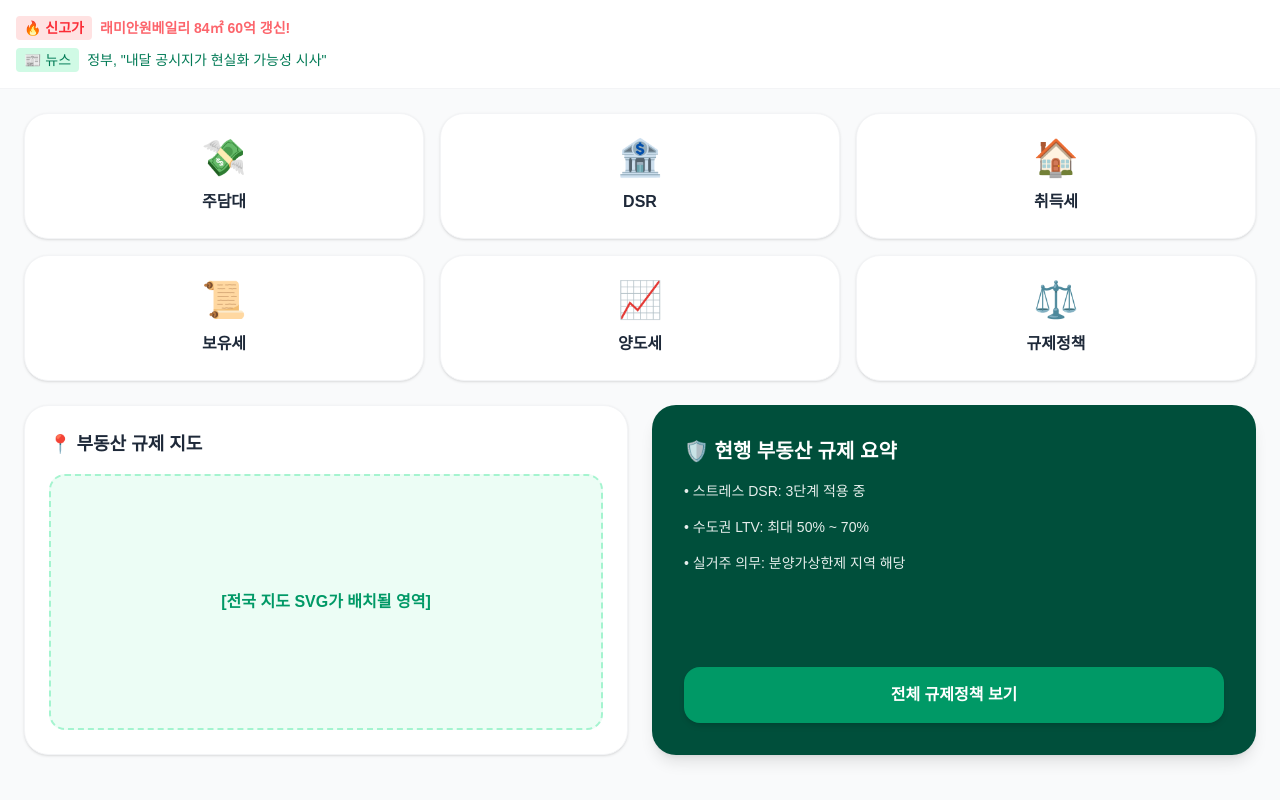
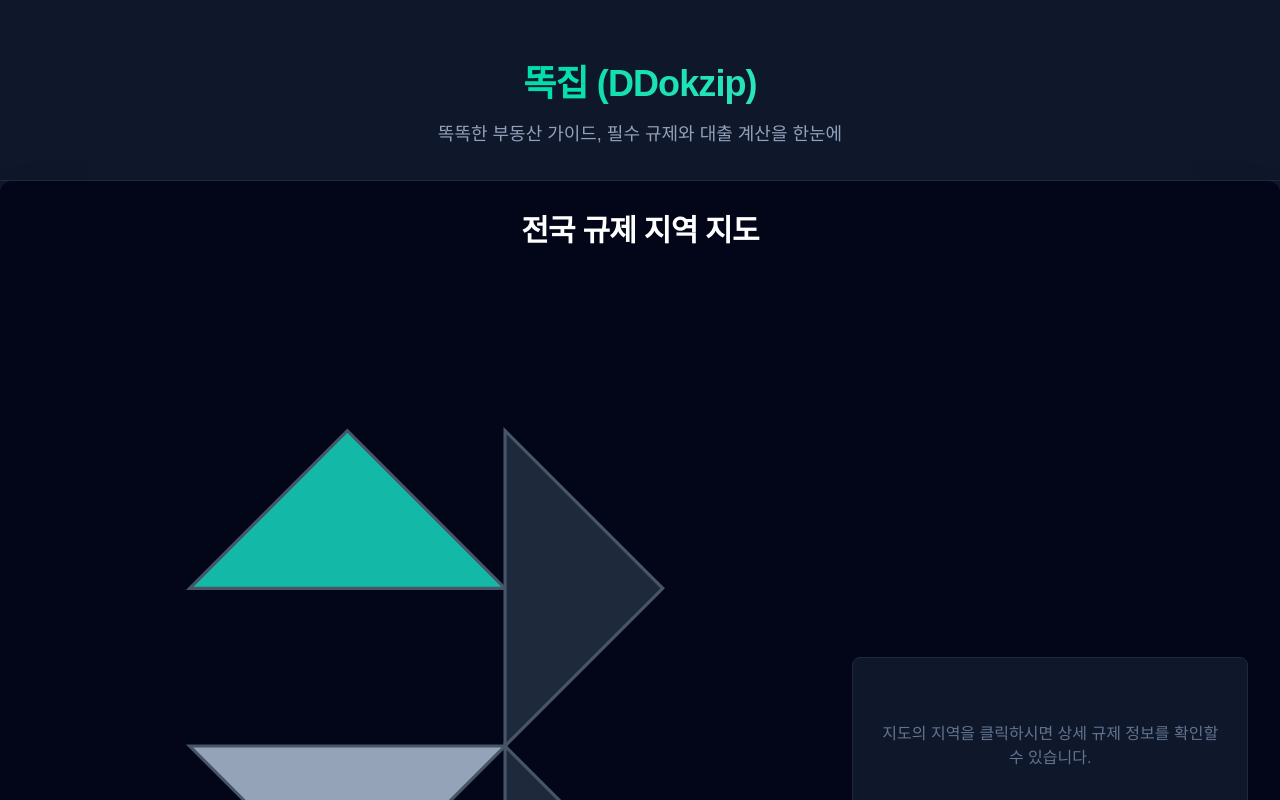
Before and after one commit to yongheon-cpf20d/Smart-zip, a Next.js app: page / in a window 1280 px wide. Shown: the top 800 px of the page. Built offline with nearby package versions, Linux system fonts and the light colour scheme.

Commit message:
Map update

```diff
--- a/app/page.tsx
+++ b/app/page.tsx
@@ -1,66 +1,22 @@
-import Link from 'next/link';
-import React from 'react';
+import RegulationMap from "../components/RegulationMap";
 
 export default function Home() {
   return (
-    <main className="min-h-screen bg-gray-50 pb-20">
+    <main className="min-h-screen bg-slate-900 text-white">
+      {/* 1. 기존에 만들어 두었던 똑집 메인 헤더 영역 */}
+      <div className="max-w-4xl mx-auto pt-16 pb-8 px-4 text-center space-y-4">
+        <h1 className="text-4xl font-extrabold tracking-tight bg-gradient-to-r from-emerald-400 to-teal-300 bg-clip-text text-transparent">
+          똑집 (DDokzip)
+        </h1>
+        <p className="text-slate-400 text-lg">
+          똑똑한 부동산 가이드, 필수 규제와 대출 계산을 한눈에
+        </p>
+      </div>
 
-      {/* 1. 상단 롤링 배너 (신고가 & 뉴스) */}
-      <header className="bg-white border-b border-gray-100 p-4 space-y-2 sticky top-0 z-10">
-        <div className="flex items-center gap-2 text-red-500 font-bold text-sm">
-          <span className="bg-red-100 px-2 py-0.5 rounded">🔥 신고가</span>
-          <span className="animate-pulse">래미안원베일리 84㎡ 60억 갱신!</span>
-        </div>
-        <div className="flex items-center gap-2 text-emerald-700 font-medium text-sm">
-          <span className="bg-emerald-100 px-2 py-0.5 rounded">📰 뉴스</span>
-          <span>정부, "내달 공시지가 현실화 가능성 시사"</span>
-        </div>
-      </header>
-
-     {/* 2. 핵심 6대 메뉴 (조약돌 카드) */}
-      <section className="p-6 grid grid-cols-2 md:grid-cols-3 gap-4">
-        {[
-          { title: "주담대", icon: "💸", path: "/loan" },
-          { title: "DSR", icon: "🏦", path: "/dsr" },
-          { title: "취득세", icon: "🏠", path: "/tax-acq" },
-          { title: "보유세", icon: "📜", path: "/tax-hold" },
-          { title: "양도세", icon: "📈", path: "/tax-sell" },
-          { title: "규제정책", icon: "⚖️", path: "/regulation" }
-        ].map((item) => (
-          <Link href={item.path} key={item.title}>
-            <div className="p-6 bg-white rounded-3xl shadow-sm border border-gray-100 hover:shadow-lg hover:-translate-y-1 transition-all cursor-pointer text-center block h-full">
-              <div className="text-4xl mb-3">{item.icon}</div>
-              <div className="font-extrabold text-gray-800">{item.title}</div>
-            </div>
-          </Link>
-        ))}
-      </section>
-
-      {/* 3. 규제 지도 및 규제 요약 섹션 */}
-      <section className="px-6 grid grid-cols-1 md:grid-cols-2 gap-6">
-        {/* 규제 지도 영역 */}
-        <div className="bg-white p-6 rounded-3xl shadow-sm border border-gray-100">
-          <h3 className="font-bold text-lg mb-4 text-gray-800">📍 부동산 규제 지도</h3>
-          <div className="w-full h-64 bg-emerald-50 rounded-2xl flex items-center justify-center text-emerald-600 font-bold border-2 border-dashed border-emerald-200">
-            [전국 지도 SVG가 배치될 영역]
-          </div>
-        </div>
-
-        {/* 규제 요약 박스 */}
-        <div className="bg-emerald-900 p-8 rounded-3xl text-white shadow-lg flex flex-col justify-between">
-          <div>
-            <h3 className="font-bold text-xl mb-4">🛡️ 현행 부동산 규제 요약</h3>
-            <div className="space-y-4 text-sm opacity-90">
-              <p>• 스트레스 DSR: 3단계 적용 중</p>
-              <p>• 수도권 LTV: 최대 50% ~ 70%</p>
-              <p>• 실거주 의무: 분양가상한제 지역 해당</p>
-            </div>
-          </div>
-          <button className="mt-8 w-full py-4 bg-emerald-600 rounded-2xl font-bold hover:bg-emerald-500 transition shadow-md">
-            전체 규제정책 보기
-          </button>
-        </div>
-      </section>
+      {/* 2. 새롭게 추가되는 전국 규제 지역 지도 영역 */}
+      <div className="border-t border-slate-800">
+        <RegulationMap />
+      </div>
     </main>
   );
 }
--- /dev/null
+++ b/components/RegulationMap.tsx
@@ -0,0 +1,66 @@
+"use client";
+
+import { useState } from 'react';
+import { motion } from 'framer-motion';
+
+// --- 주요 5개 지역 예시 데이터 (가벼운 버전) ---
+// 나중에 전체 지도의 path 좌표(M... L...)로 이 부분을 갈아 끼우시면 됩니다.
+const simpleMapData = [
+  { id: 'seoul', name: '서울/경기', path: 'M50,100 L100,50 L150,100 Z', status: '투기 과열 지구' },
+  { id: 'gangwon', name: '강원', path: 'M150,50 L200,100 L150,150 Z', status: '비규제 지역' },
+  { id: 'chungcheong', name: '충청', path: 'M50,150 L100,200 L150,150 Z', status: '조정 대상 지역' },
+  { id: 'gyeongsang', name: '경상', path: 'M150,150 L200,200 L150,250 Z', status: '비규제 지역' },
+  { id: 'jeolla', name: '전라/제주', path: 'M50,200 L100,250 L150,200 Z', status: '비규제 지역' }
+];
+
+export default function RegulationMap() {
+  const [selected, setSelected] = useState<string | null>(null);
+
+  // 상태별 색상 설정
+  const getColor = (status: string) => {
+    switch (status) {
+      case '투기 과열 지구': return '#14b8a6'; // Teal (서울/경기)
+      case '조정 대상 지역': return '#94a3b8'; // Slate 400
+      default: return '#1e293b'; // Slate 800 (비규제)
+    }
+  };
+
+  return (
+    <div className="p-8 bg-slate-950 text-white rounded-xl shadow-2xl space-y-6">
+      <h2 className="text-3xl font-bold text-center tracking-tight">전국 규제 지역 지도</h2>
+
+      <div className="flex flex-col md:flex-row gap-8 items-center">
+        {/* 1. 벡터 지도 영역 */}
+        <svg className="w-full md:w-2/3 h-auto" viewBox="0 0 250 300">
+          {simpleMapData.map(region => (
+            <motion.path
+              key={region.id}
+              d={region.path}
+              fill={selected === region.id ? '#0d9488' : getColor(region.status)} // 선택 시 색상 변경
+              stroke="#475569" // Slate 600 경계선
+              strokeWidth="1"
+              whileHover={{ scale: 1.05, stroke: '#f8fafc' }} // 호버 시 뽀잉 & 테두리 강조
+              onClick={() => setSelected(region.id)} // 클릭 시 지역명 저장
+              className="cursor-pointer transition-colors duration-200"
+            />
+          ))}
+        </svg>
+
+        {/* 2. 지역 정보 사이드바 영역 */}
+        <div className="w-full md:w-1/3 p-6 bg-slate-900 rounded-lg space-y-4 border border-slate-800">
+          {selected ? (
+            simpleMapData.filter(r => r.id === selected).map(r => (
+              <div key={r.id} className="space-y-2">
+                <h3 className="text-xl font-semibold text-teal-400">{r.name}</h3>
+                <p className="text-slate-300">규제 상태: <span className="font-bold">{r.status}</span></p>
+                {/* 나중에 여기에 규제 상세 정보를 추가할 수 있습니다. */}
+              </div>
+            ))
+          ) : (
+            <p className="text-slate-500 text-center py-10">지도의 지역을 클릭하시면 상세 규제 정보를 확인할 수 있습니다.</p>
+          )}
+        </div>
+      </div>
+    </div>
+  );
+}
--- a/package.json
+++ b/package.json
@@ -9,6 +9,7 @@
     "lint": "eslint"
   },
   "dependencies": {
+    "framer-motion": "^12.42.0",
     "next": "16.2.9",
     "react": "19.2.4",
     "react-dom": "19.2.4"
```
Also changed, not shown: 1 other file (tests, documents, lock files or other folders).
